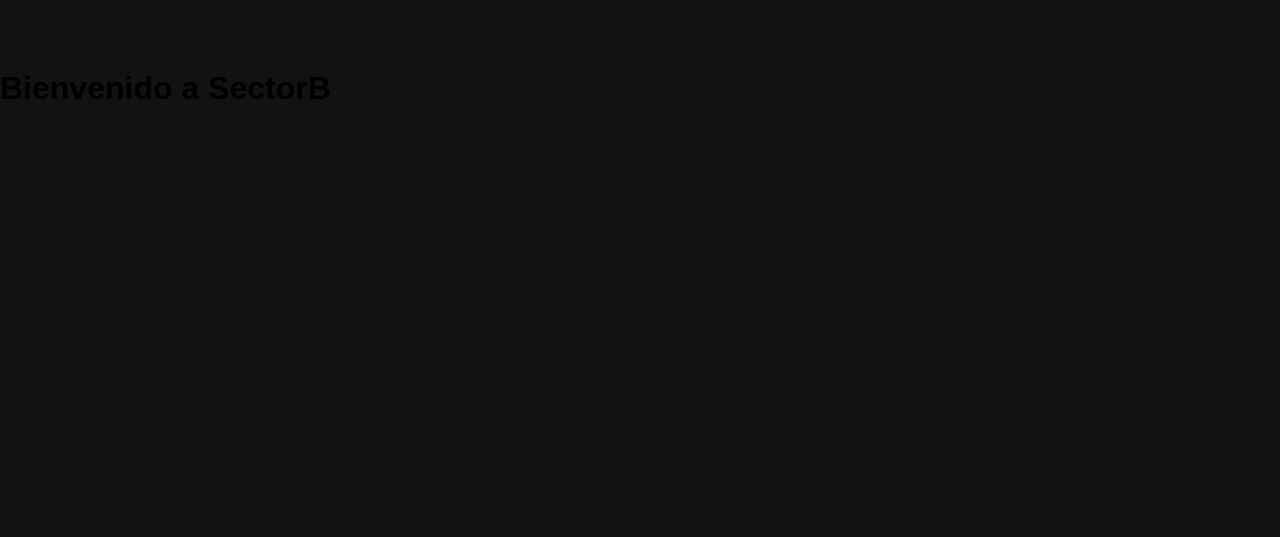
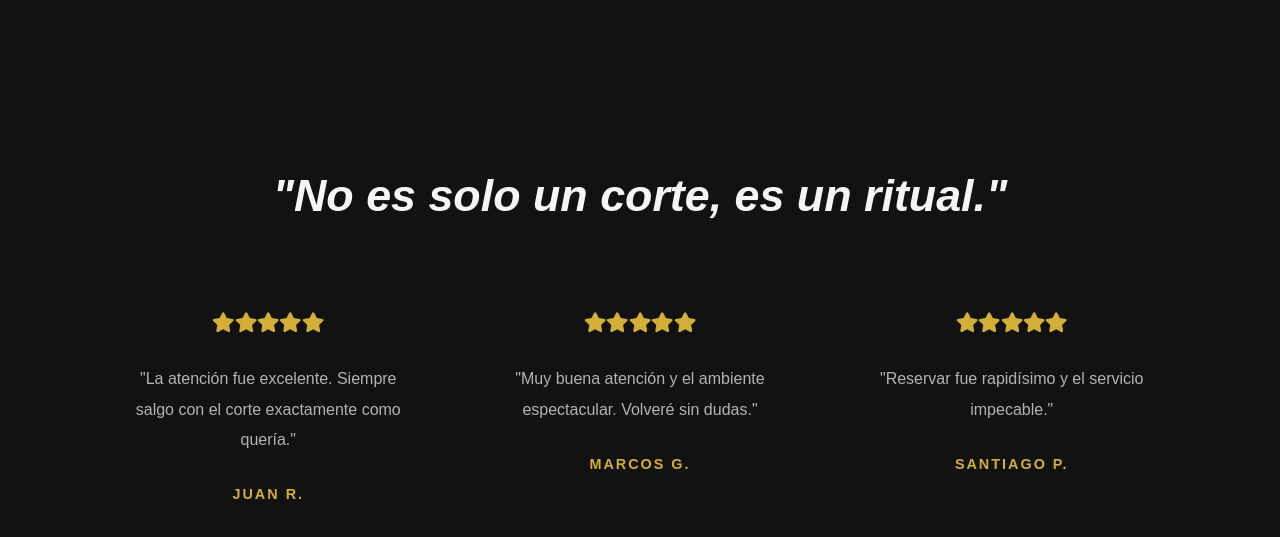
Before and after one commit to leandroblanca/SectorB, a React app in the folder frontend/: page /home in a window 1280 px wide. Shown: the part 2146-2683 px from the top of the page. Before the commit the page ends 2253 px from the top, so only its background shows below. Built offline with nearby package versions, Linux system fonts and the light colour scheme; the HTML template or start-up script is replaced by a standard one.

Commit message:
Fix: hice dos archivos Testimonials.jsx y Testimonial.css. tambien instale react icons

```diff
--- a/frontend/package.json
+++ b/frontend/package.json
@@ -13,6 +13,7 @@
     "axios": "^1.18.1",
     "react": "^19.2.7",
     "react-dom": "^19.2.7",
+    "react-icons": "^5.7.0",
     "react-router-dom": "^7.18.1",
     "react-toastify": "^11.1.0"
   },
--- /dev/null
+++ b/frontend/src/components/testimonials/Testimonials.css
@@ -0,0 +1,55 @@
+:root{
+    --background-fondo:#121212;
+    --card-tarjeta:#1E1E1E;
+    --input:#2A2A2A;
+    --primary:#D4AF37;
+    --white:#F5F5F5;
+    --gray:#B3B3B3;
+}
+
+.testimonials{
+    width:100%;
+    padding:100px 8%;
+    background:var(--background-fondo);
+    text-align:center;
+}
+
+.testimonials h2{
+    color:var(--white);
+    font-size:2.8rem;
+    font-style:italic;
+    margin-bottom:70px;
+}
+
+.testimonials-grid{
+    display:grid;
+    grid-template-columns:repeat(3,1fr);
+    gap:40px;
+}
+
+.testimonial-card{
+    padding:20px;
+}
+
+.stars{
+    color:var(--primary);
+    font-size:1.4rem;
+    letter-spacing:4px;
+    margin-bottom:25px;
+}
+
+
+.testimonial-card p{
+    color:var(--gray);
+    line-height:1.9;
+    font-size:1rem;
+    margin-bottom:30px;
+}
+
+.testimonial-card span{
+    color:var(--primary);
+    font-size:.9rem;
+    font-weight:bold;
+    letter-spacing:2px;
+    text-transform:uppercase;
+}
--- /dev/null
+++ b/frontend/src/components/testimonials/Testimonials.jsx
@@ -0,0 +1,60 @@
+import "./Testimonials.css";
+import { FaStar } from "react-icons/fa";
+
+function Testimonials() {
+  return (
+    <section className="testimonials">
+      <h2>"No es solo un corte, es un ritual."</h2>
+      <div className="testimonials-grid">
+        <div className="testimonial-card">
+          <div className="stars">
+            <FaStar />
+            <FaStar />
+            <FaStar />
+            <FaStar />
+            <FaStar />
+          </div>
+
+          <p>
+            "La atención fue excelente. Siempre salgo con el corte exactamente
+            como quería."
+          </p>
+
+          <span>Juan R.</span>
+        </div>
+
+        <div className="testimonial-card">
+          <div className="stars">
+            <FaStar />
+            <FaStar />
+            <FaStar />
+            <FaStar />
+            <FaStar />
+          </div>
+
+          <p>
+            "Muy buena atención y el ambiente espectacular. Volveré sin dudas."
+          </p>
+
+          <span>Marcos G.</span>
+        </div>
+
+        <div className="testimonial-card">
+          <div className="stars">
+            <FaStar />
+            <FaStar />
+            <FaStar />
+            <FaStar />
+            <FaStar />
+          </div>
+
+          <p>"Reservar fue rapidísimo y el servicio impecable."</p>
+
+          <span>Santiago P.</span>
+        </div>
+      </div>
+    </section>
+  );
+}
+
+export default Testimonials;
--- a/frontend/src/pages/Home.jsx
+++ b/frontend/src/pages/Home.jsx
@@ -2,6 +2,7 @@
 import NavBar from "../components/layout/Navbar";
 import Offer from "../components/offer/Offer";
 import Services from "../components/servicios/Services";
+import Testimonials from "../components/testimonials/Testimonials";
 
 function Home(params) {
     return (
@@ -10,7 +11,7 @@
         <Hero/>
         <Services/>
         <Offer/>
-        <h1> Bienvenido a SectorB </h1>
+        <Testimonials/>
         </>
     )
 }
```
Also changed, not shown: 1 other file (tests, documents, lock files or other folders).
